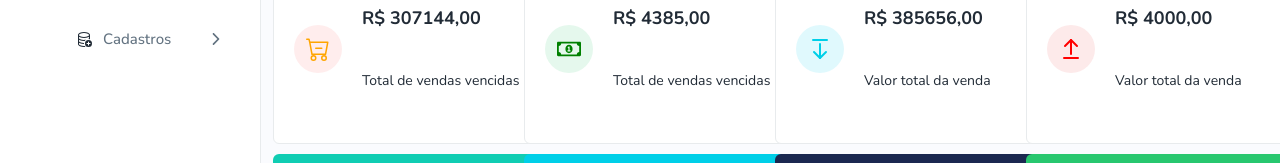
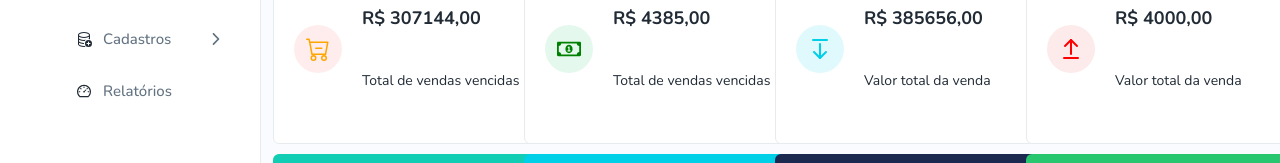
Before and after one commit to iraeveras/auditoria_loja, a React (Vite) app: page / in a window 1280 px wide. Shown: the part 131-294 px from the top of the page. Built offline with nearby package versions, Linux system fonts and the light colour scheme.

Commit message:
inserindo menu de relatório

```diff
--- a/src/Components/Sidebarmenu/Sidebarmenu.jsx
+++ b/src/Components/Sidebarmenu/Sidebarmenu.jsx
@@ -95,6 +95,12 @@ function Sidebarmenu() {
                         </li>
                     </SubmenuItens>
                 </li>
+                <li className="submenu">
+                    <a href="#" className="menu_item" >
+                        <AiOutlineDashboard />
+                        <span>Relatórios</span>
+                    </a>
+                </li>
             </ul>
         </div>
     )
```
